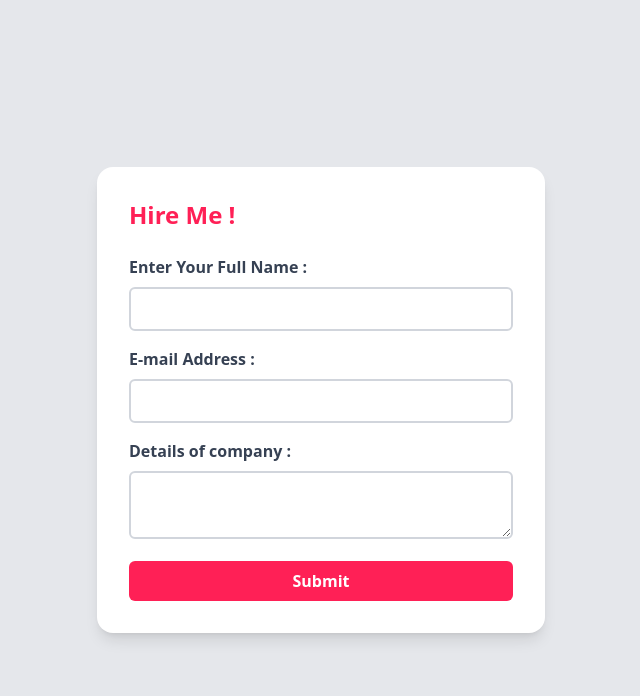
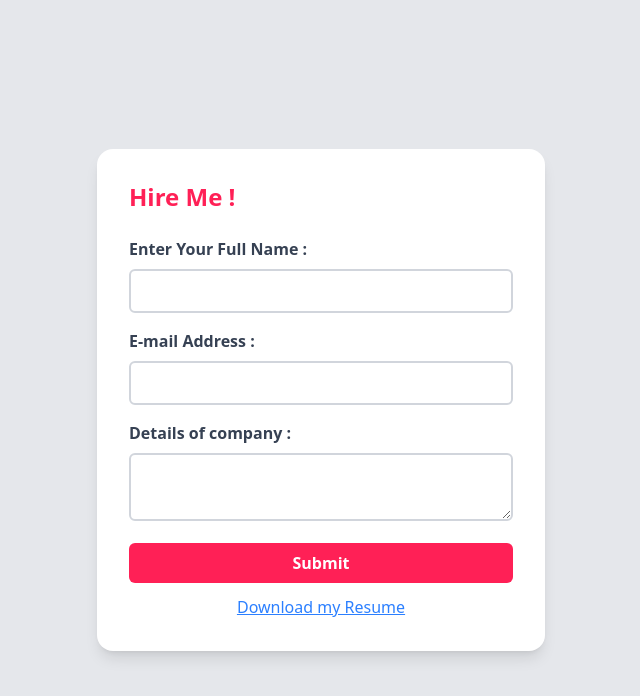
Before and after one commit to imadityagolu/my-portfolio, a React (Vite) app: page /HireMe in a window 1280 px wide. Shown: the top 696 px of the page, without its empty margins (319-959 px from the left). Built offline with nearby package versions, Linux system fonts and the light colour scheme.

Commit message:
updated on 14-05-2025 at 17-25

```diff
--- a/src/Pages/HireMe.jsx
+++ b/src/Pages/HireMe.jsx
@@ -86,6 +86,9 @@ function HireMe() {
         >
           Submit
         </button>
+
+            <p className="pt-3 text-center text-blue-500 underline"><a href="https://drive.google.com/file/d/1y0c9IHBwKflN3QntGKQDR_HVOg1AQVV1/view">Download my Resume</a></p>
+
       </form>
     </div>
   );
```
